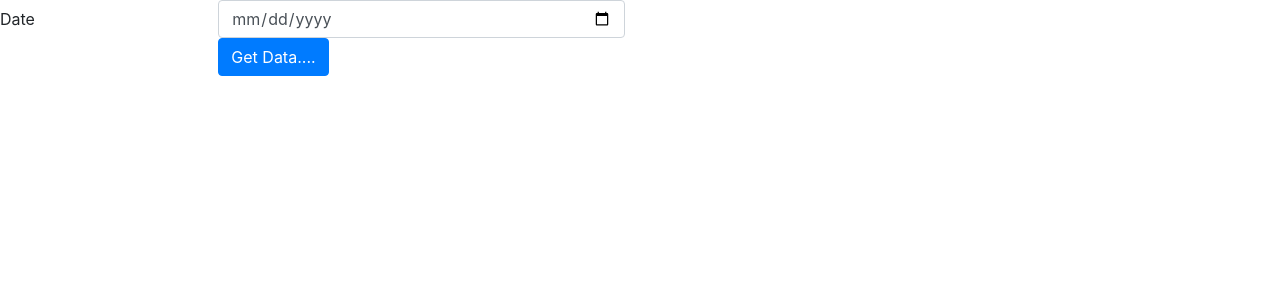
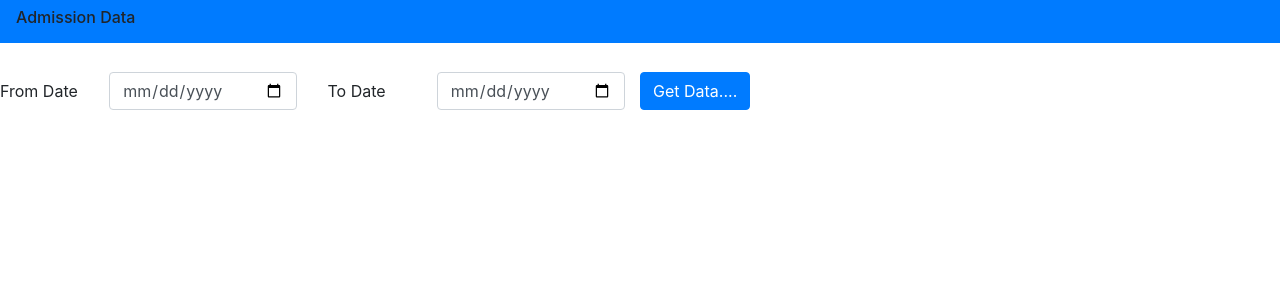
Before and after one commit to sharadk1150/bgh_web, a PHP site: page /get_adm_date.php in a window 1280 px wide. Shown: the top 300 px of the page. Run offline with PHP 8.4, Linux system fonts and the light colour scheme; the visitor is signed in with stand-in values (Sample User, id 1).

Commit message:
modified the query

```diff
--- a/get_adm_date.php
+++ b/get_adm_date.php
@@ -9,14 +9,10 @@
 </head>
 <body>
 
+
 <?php
 
          $login_name = $_SESSION["login"];
-//       echo $_SESSION["login"];
-//       echo $_SESSION['loggedIn'];
-//       print_r($_SESSION);
-//       on the second page you check if that session is true, else redirect to the login page
-//       if (!isset($_SESSION["loggedIn"]) && $_SESSION["loggedIn"]="")
         if (!isset($_SESSION["loggedIn"]))
         {
             header('Location:/login_bgh.php');
@@ -25,90 +21,45 @@
         {
             ;
         }
-    ?>
+?>
 
-
-
+<nav class="navbar navbar-dark fixed-top bg-primary">
+  <h6> Admission Data</h6>
+</nav>
+<br><br><br>
 <form  name="myform" action="get_adm_date.php" method="POST">
                 <input type="hidden" name="check_submit" value="1" />
-<!--        Name: <input type="text" name="Name" /><br /> -->
-<!--        Date:   <input type="date" name="stdate"   /> -->
-<!--                <input type="submit" name="submit" value="Show Admission Data:"/> -->
+    <form class="form-inline">
+        <div class="form-group row">
+            <label for="stdate" class="col-sm-1 col-form-label">From Date</label>
+                <div class="col-sm-2">
+                    <input type="date" class="form-control" id="stdate" name="stdate">
+                </div>
 
-<!--  <div class="form-group"> -->
-<!--    <input type="date" class="form-control" name="stdate" id="stdate" aria-describedby="dateHelp"> -->
-<!--    <small id="dateHelp" class="form-text text-muted">The Date for Which Admission Details are Required</small> -->
-<!--    <button type="submit" name="submit" class="btn btn-primary">Show Admission Data</button> -->
-<!--  </div> -->
+            <label for="endate" class="col-sm-1 col-form-label">To Date</label>
+                <div class="col-sm-2">
+                    <input type="date" class="form-control" id="endate" name="endate">
+                </div>
 
-<form class="form-horizontal">
-    <div class="form-group row">
-        <label for="stdate" class="col-sm-2 col-form-label">Date</label>
-        <div class="col-sm-4">
-            <input type="date" class="form-control" id="stdate" name="stdate">
-            <button type="submit" name="submit" class="btn btn-primary">Get Data....</button>
-
+                    <button type="submit" name="submit" class="btn btn-primary">Get Data....</button>
         </div>
-    </div>
-</form>
-
-
- <!--
-
-
-
-        Password: <input type="password" name="Password" maxlength="10" /><br />
-        Select something from the list: <select name="Seasons">
-          <option value="Spring" selected="selected">Spring</option>
-          <option value="Summer">Summer</option>
-          <option value="Autumn">Autumn</option>
-          <option value="Winter">Winter</option>
-        </select><br /><br />
-        Choose one:
-          <input type="radio" name="Country" value="USA" /> USA
-          <input type="radio" name="Country" value="Canada" /> Canada
-          <input type="radio" name="Country" value="Other" /> Other
-            <br />
-        Choose the colors:
-          <input type="checkbox" name="Colors[]" value="green" checked="checked" /> Green
-          <input type="checkbox" name="Colors[]" value="yellow" /> Yellow
-          <input type="checkbox" name="Colors[]" value="red" /> Red
-          <input type="checkbox" name="Colors[]" value="gray" /> Gray
-          <br /><br />
-        Comments:<br />
-         <textarea name="Comments" rows="10" cols="60">Enter your comments here</textarea><br />
--->
-
-
+    </form>
   </form>
-
-
 
 
 <?php
 if (array_key_exists('check_submit', $_POST))
 {
     $stdate =  $_POST['stdate'];
+    $endate =  $_POST['endate'];
 
-   //Let's now print out the received values in the browser
-   //   echo "Your name: {$_POST['Name']}<br />";
-   //   echo "Selected Date : {$_POST['stdate']}<br />";
-   //echo $stdate;
-
-        function do_fetch($myeid, $s)
+        function do_fetch($myeid, $myendt,  $s, $scount)
         {
-            //Fetch the results in an associative array
-            //print '<p>$myeid is ' . $myeid . '</p>';
-            //print '<p>Data Showing For the Date:' . $myeid . '</p>';
-            // <table class="table table-dark">
-                print '<table class="table table-sm table-bordered table-striped table-dark w-auto">';
-
-                print '<thead>';
-
+                print '<table class="table table-sm table-bordered table-striped table-dark w-auto table-hover">';
+                print '<thead class="thead-light">';
                 print '<tr>';
-                print '<td  colspan="4">' . 'Data For Date: ' . $myeid . '</td>';
+                print '<td colspan="9">' . 'Admission Data From Date : ' . $myeid .  '  To Date : ' . $myendt . '</td>';
                 print '</tr>';
-
                 print '<tr>';
                 print '<th scope="col">Hospno</th>';
                 print '<th scope="col">HospYr</th>';
@@ -118,21 +69,62 @@ if (array_key_exists('check_submit', $_POST))
                 print '<th scope="col">Age</th>';
                 print '<th scope="col">Gender</th>';
                 print '<th scope="col">Unit</th>';
+                print '<th scope="col">Category</th>';
+                print '<th scope="col">CatNo</th>';
+                print '<th scope="col">Grade</th>';
+
 
                 print '</tr>';
                 print '</thead>';
 
+/*
+$s = oci_parse($c, "select postal_code from locations");
+oci_execute($s);
+while ($row = oci_fetch_array($s, OCI_ASSOC)) {
+ echo $row["POSTAL_CODE"] . "<br>\n";
+}
+*/
+//            cat_name, count(*) tot_count
+
+                        while ($row_1 = oci_fetch_array($scount, OCI_RETURN_NULLS+OCI_ASSOC)) {
+                        print '<b>' . $row_1["CAT_NAME"] . " =  " . $row_1["TOT_COUNT"] . " ; " . '<b>';
+                        }
+
+
                         while ($row = oci_fetch_array($s, OCI_RETURN_NULLS+OCI_ASSOC))
                         {
-                            print '<tr>';
+
+
+                            switch ($row["CATEGORY"]) {
+                                case '99':
+                                    print '<tr class="bg-danger">';
+                                    break;
+                                case '94':
+                                    print '<tr class="bg-active">';
+                                    break;
+                                case '26':
+                                    print '<tr class="bg-secondary">';
+                                    break;
+                                default:
+                                    print '<tr class="bg-primary">';
+                                    break;
+                            }
+
+/*
+
+                            if ($row["CATEGORY"] != '99') {
+                                echo $row["CATEGORY"];
+                                print '<tr class="bg-primary">';
+                            }
+                            else{
+                                print '<tr class="bg-secondary">';
+                            }
+*/
+
+
                             foreach ($row as $item)
                             {
-
                                 print '<td>'.($item?htmlentities($item):'&nbsp;').'</td>';
-
-/*
-print "<td>" . '<form type="POST"><input type="hidden" name="whatever" value="$row['1']"><input type="submit" name="submit_btn" value="accept"></form>' . "</td>";
-*/
 
                             }
                                 print '</tr>';
@@ -144,22 +136,33 @@ print "<td>" . '<form type="POST"><input type="hidden" name="whatever" value="$r
         $c = oci_connect("WARD", "hpv185e", "10.143.55.53/BGHWARD");
         // Use bind variable to improve resuability,
         // and to remove SQL Injection attacks.
-        $query = "select hospno, hospyr, pat_name, admdate,admtime, pat_age, pat_sex gender, pat_admit_unit from ward_admission_vw where to_char(admdate,'YYYY-MM-DD') = :EIDBV order by pat_name";
+        $query = "select hospno, hospyr, pat_name, admdate,admtime, pat_age, pat_sex gender, pat_admit_unit,cat_name, category,gradep from ward_admission_vw_grade where to_char(admdate,'YYYY-MM-DD') between :EIDBV and :EIDBV2 order by admdate, pat_name";
+
+        $qcount = "select cat_name, count(*) tot_count from ward_admission_vw_grade
+        where  to_char(admdate,'YYYY-MM-DD') between :EIDBV and :EIDBV2 group by cat_name";
+
         $s = oci_parse($c, $query);
+        $scount = oci_parse($c, $qcount);
+
         $myeid = $stdate;
-        //$myeid =  date("d-m-Y", $stdate);
-        //$myeid = '28-APR-2020';
-        //echo 'value of $myeid' . $myeid;
         oci_bind_by_name($s, ":EIDBV", $myeid);
+        oci_bind_by_name($scount, ":EIDBV", $myeid);
+
+
+        $myendt = $endate;
+        oci_bind_by_name($s,":EIDBV2", $myendt);
+        oci_bind_by_name($scount, ":EIDBV2", $myeid);
+
         oci_execute($s);
-        do_fetch($myeid, $s);
+        oci_execute($scount);
 
-        // Redo query without reparsing SQL statement
-        //$myeid = 104;
-        //oci_execute($s);
-        //do_fetch($myeid, $s);
 
-        // Close the Oracle connection
+//        while ($row = oci_fetch_array($s, OCI_RETURN_NULLS+OCI_ASSOC)) {
+//            echo $row[0] . $row[1]. "<br>\n";
+//              echo $row["HOSPNO"];
+//        }
+
+        do_fetch($myeid, $myendt,  $s, $scount);
         oci_close($c);
 
 }
--- a/login_bgh.php
+++ b/login_bgh.php
@@ -10,15 +10,12 @@
 
 <body onload="document.getElementById('id01').style.display='block'">
 
-
 <div class="w3-container">
   <h2>Bokaro General Hospital(Authorised Users Only)</h2>
 
 <!--
 <button onclick="document.getElementById('id01').style.display='block'" class="w3-button w3-green w3-large">Login</button>
 -->
-
-
 
   <div id="id01"  style.display="block" class="w3-modal">
     <div class="w3-modal-content w3-card-4 w3-animate-zoom" style="max-width:600px">
```
Also changed, not shown: get_adm_employee.php (+29 -4 lines), 2 other files.
